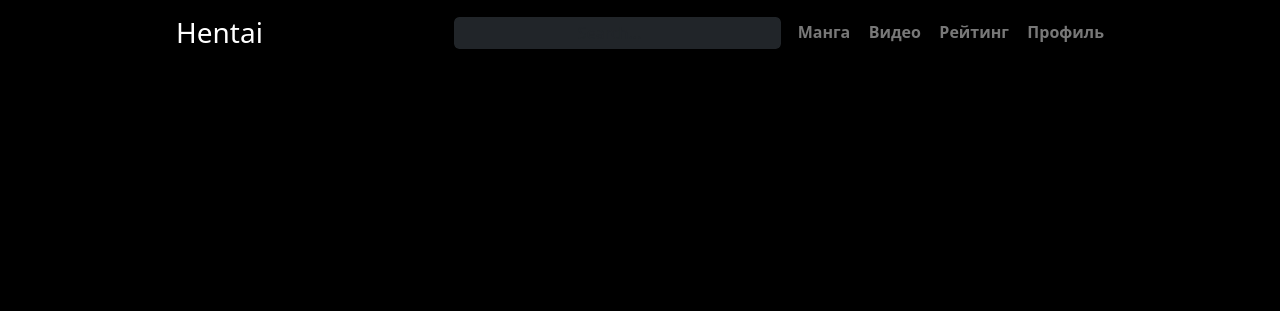
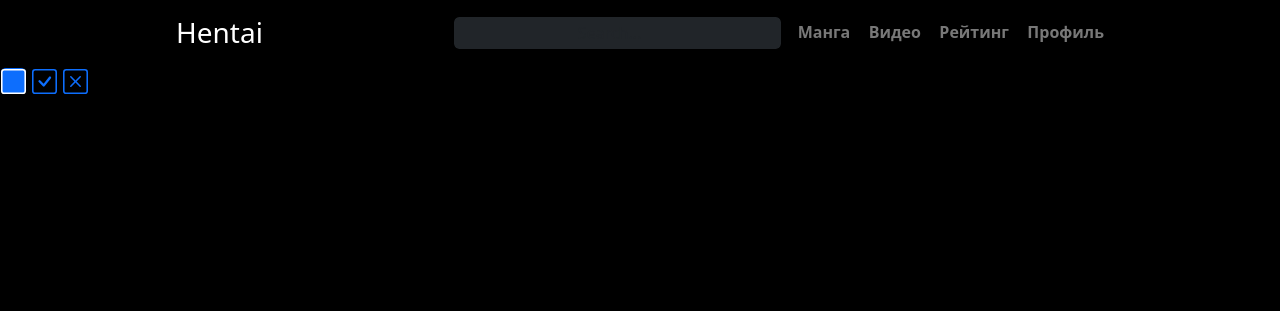
Before and after one commit to AzizSuf/Hakurei, a Python web app: template flaskr/templates/index.html in a window 1280 px wide. Shown: the top 311 px of the page. Run offline with Jinja, Linux system fonts and the light colour scheme; the template is opened without the code that fills it, so the values that code supplies are empty.

Commit message:
add button

```diff
--- a/flaskr/templates/index.html
+++ b/flaskr/templates/index.html
@@ -9,7 +9,8 @@
     <link rel="stylesheet" type="text/css" href="{{ url_for('static', filename='cover.css') }}">
 </head>
 
-<body class="d-flex h-100 text-center bg-black text-white">
+<body class="bg-black text-white">
+    <div class="d-flex h-100 text-center">
         <div class="cover-container d-flex w-100 h-200 p-3 mx-auto flex-column ">
             <header class="mb-auto">
                 <div>
@@ -26,6 +27,27 @@
                 </div>
             </header>
         </div>
+    </div>
+        <div class="">
+            <div class="" role="group" aria-label="Basic radio toggle button group">
+                <input type="radio" class="btn-check py-0 px-0" name="btnradio" id="btnradio1" autocomplete="off" checked>
+                <label class="btn btn-outline-primary py-0 px-0 border-black" for="btnradio1"><svg xmlns="http://www.w3.org/2000/svg" width="25" height="25" fill="currentColor" class="bi bi-square" viewBox="0 0 16 16">
+                    <path d="M14 1a1 1 0 0 1 1 1v12a1 1 0 0 1-1 1H2a1 1 0 0 1-1-1V2a1 1 0 0 1 1-1zM2 0a2 2 0 0 0-2 2v12a2 2 0 0 0 2 2h12a2 2 0 0 0 2-2V2a2 2 0 0 0-2-2z"/>
+                  </svg></label>
+
+                <input type="radio" class="btn-check py-0 px-0" name="btnradio" id="btnradio2" autocomplete="off">
+                <label class="btn btn-outline-primary py-0 px-0 border-black" for="btnradio2"><svg xmlns="http://www.w3.org/2000/svg" width="25" height="25" fill="currentColor" class="bi bi-check-square" viewBox="0 0 16 16">
+                    <path d="M14 1a1 1 0 0 1 1 1v12a1 1 0 0 1-1 1H2a1 1 0 0 1-1-1V2a1 1 0 0 1 1-1zM2 0a2 2 0 0 0-2 2v12a2 2 0 0 0 2 2h12a2 2 0 0 0 2-2V2a2 2 0 0 0-2-2z"/>
+                    <path d="M10.97 4.97a.75.75 0 0 1 1.071 1.05l-3.992 4.99a.75.75 0 0 1-1.08.02L4.324 8.384a.75.75 0 1 1 1.06-1.06l2.094 2.093 3.473-4.425z"/>
+                  </svg></label>
+
+                <input type="radio" class="btn-check py-0 px-0" name="btnradio" id="btnradio3" autocomplete="off">
+                <label class="btn btn-outline-primary py-0 px-0 border-black" for="btnradio3"><svg xmlns="http://www.w3.org/2000/svg" width="25" height="25" fill="currentColor" class="bi bi-x-square" viewBox="0 0 16 16">
+                    <path d="M14 1a1 1 0 0 1 1 1v12a1 1 0 0 1-1 1H2a1 1 0 0 1-1-1V2a1 1 0 0 1 1-1zM2 0a2 2 0 0 0-2 2v12a2 2 0 0 0 2 2h12a2 2 0 0 0 2-2V2a2 2 0 0 0-2-2z"/>
+                    <path d="M4.646 4.646a.5.5 0 0 1 .708 0L8 7.293l2.646-2.647a.5.5 0 0 1 .708.708L8.707 8l2.647 2.646a.5.5 0 0 1-.708.708L8 8.707l-2.646 2.647a.5.5 0 0 1-.708-.708L7.293 8 4.646 5.354a.5.5 0 0 1 0-.708"/>
+                  </svg></label>
+            </div>
+        </div>
     <script src="https://cdn.jsdelivr.net/npm/bootstrap@5.3.3/dist/js/bootstrap.bundle.min.js" integrity="sha384-YvpcrYf0tY3lHB60NNkmXc5s9fDVZLESaAA55NDzOxhy9GkcIdslK1eN7N6jIeHz" crossorigin="anonymous"></script>
 </body>
 
```
Lines whose indentation alone changed are shown as unchanged.
